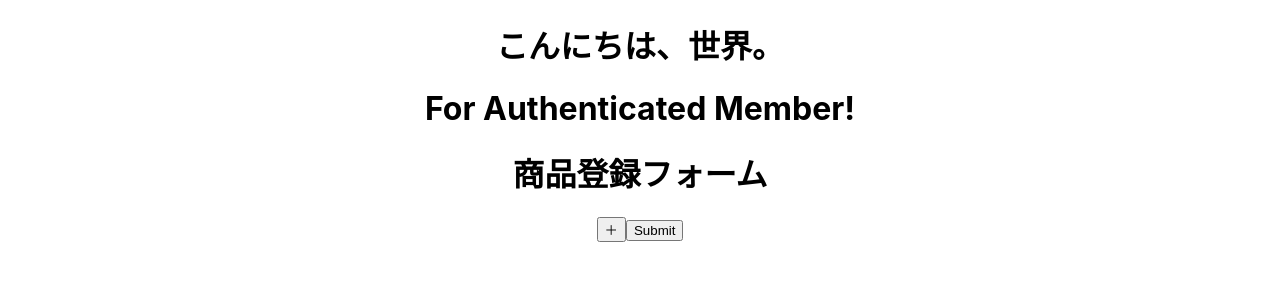
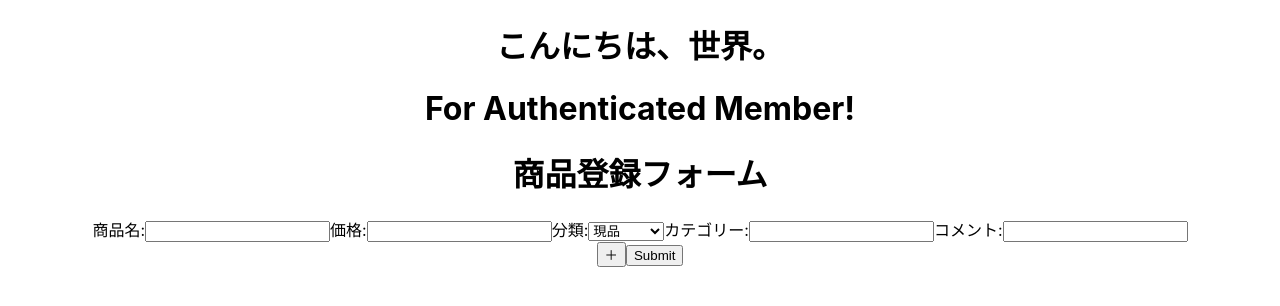
Before and after one commit to azufb/dockerExpress, a React (Create React App) app in the folder frontend/: page /Authenticated/1 in a window 1280 px wide. Shown: the top 306 px of the page. Built offline with nearby package versions, Linux system fonts and the light colour scheme.

Commit message:
フォームデフォルト値設定

```diff
--- a/frontend/src/components/ItemRegisterForm.jsx
+++ b/frontend/src/components/ItemRegisterForm.jsx
@@ -1,7 +1,19 @@
 import { useForm, useFieldArray } from "react-hook-form";
 
 const ItemRegisterForm = () => {
-    const { register, handleSubmit, control } = useForm();
+    const { register, handleSubmit, control } = useForm({
+        defaultValues: {
+            itemRegister: [
+                {
+                    itemName: '',
+                    itemPrice: '',
+                    itemType: 'actual',
+                    itemCategory: '',
+                    comment: ''
+                }
+            ]
+        }
+    });
     const { fields, append } = useFieldArray({
         control,
         name: 'itemRegister'
```
